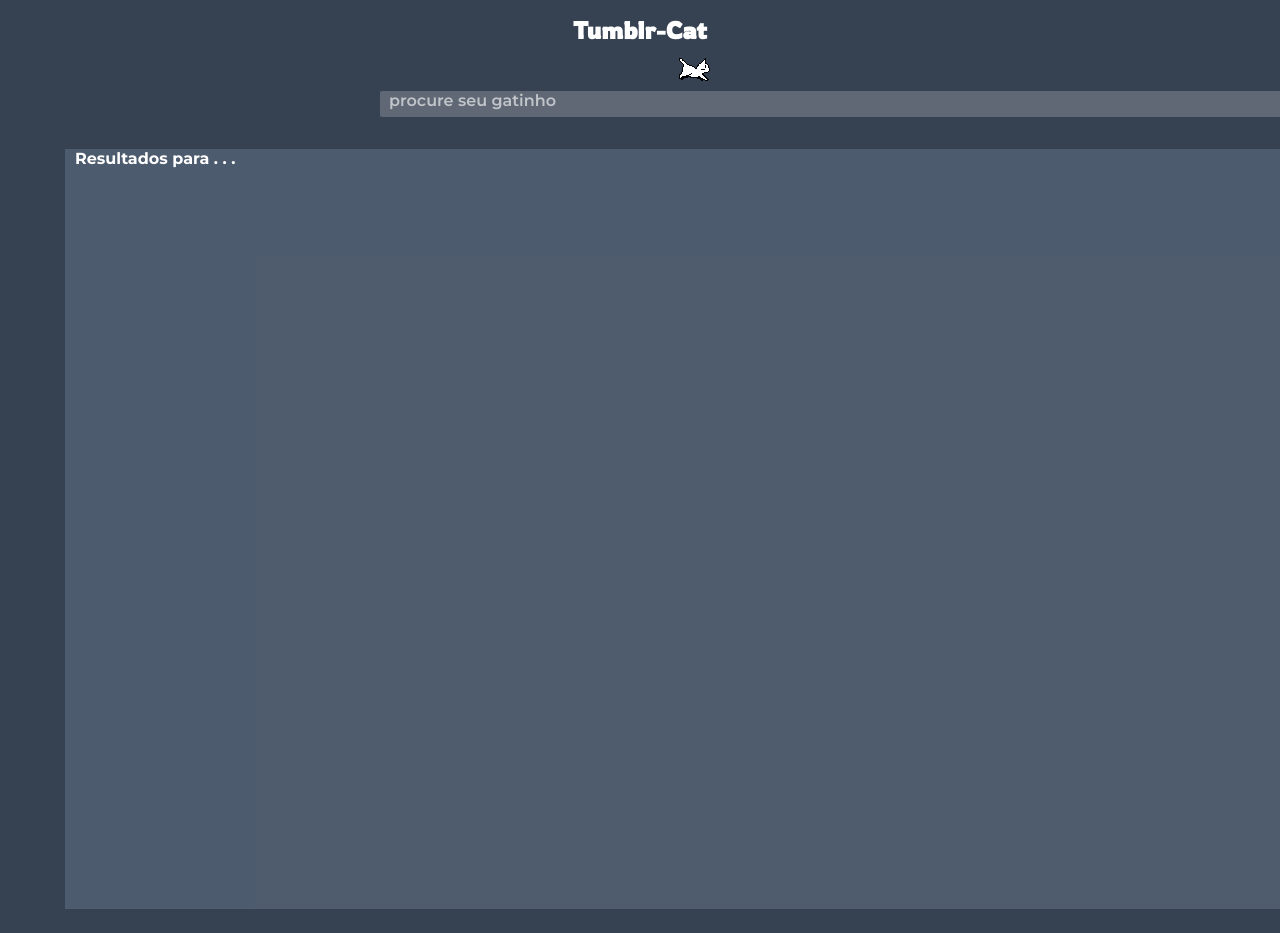
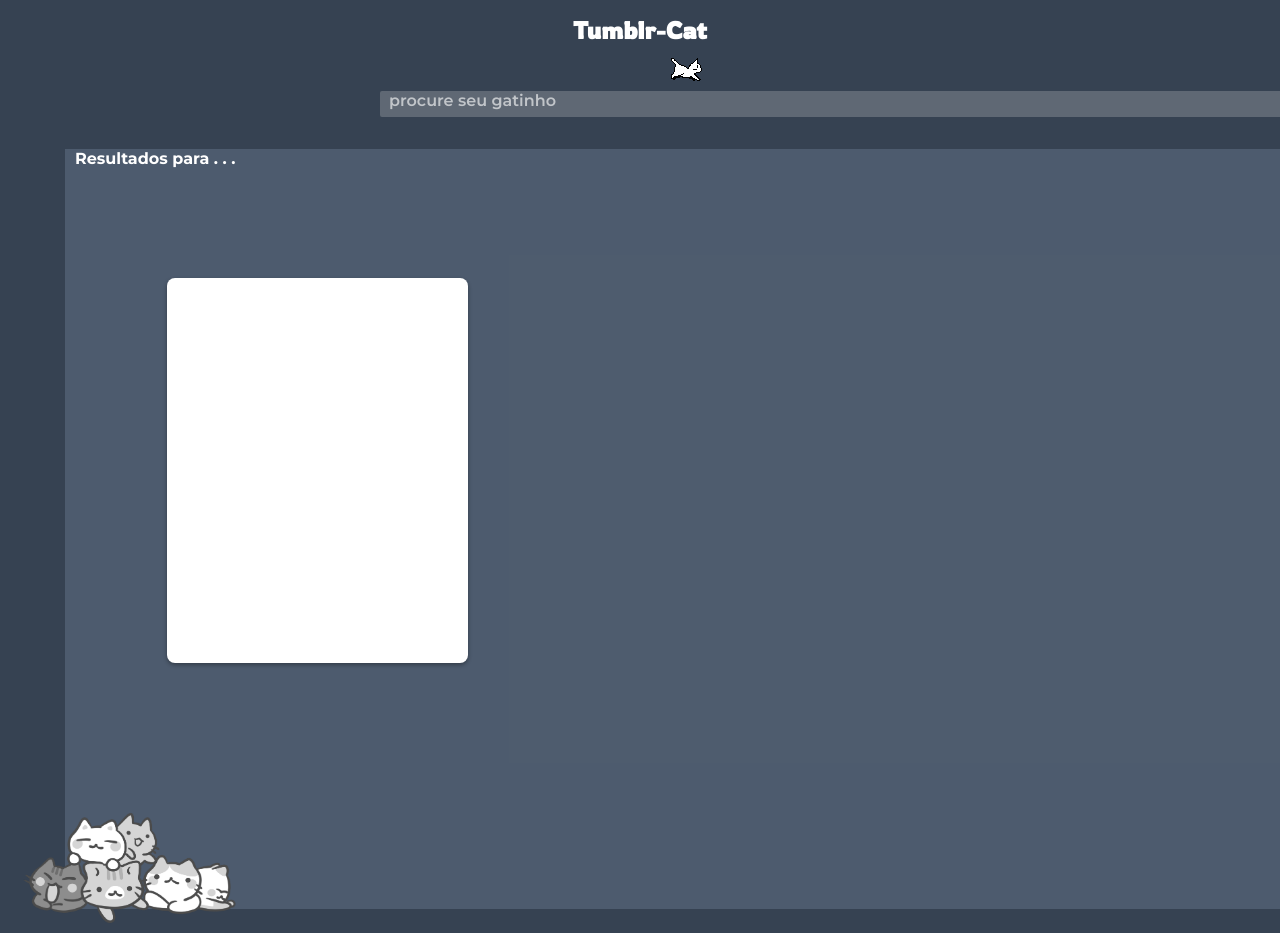
Before and after one commit to h4nniton/tumblr-api, a plain HTML site: page indexMain.html in a window 1280 px wide. Shown: the top 933 px of the page. Before the commit the page ends 909 px from the top, so only its background shows below. Drawn offline with Linux system fonts and the light colour scheme.

Commit message:
finalizando CSS

```diff
--- a/indexMain.html
+++ b/indexMain.html
@@ -18,7 +18,7 @@
     <header>
 
         <h1>Tumblr-Cat</h1>
-        <img src="./GIF/tumblr_7ed5176a3eaa9b991bf246d1ad3915b8_75a1f446_640.webp" alt="gif">
+        <img class="gif" src="./GIF/tumblr_7ed5176a3eaa9b991bf246d1ad3915b8_75a1f446_640.webp" alt="gif">
 
         <div class="barra-pesquisa">
             <p>procure seu gatinho</p>
@@ -31,15 +31,19 @@
         <div class="fundo">
             <div class="fundo-texto">Resultados para . . .</div>
 
-            <div class="card">
-                <div class="card-gatinho"></div>
-                <div class="card-gatinho"></div>
-                <div class="card-gatinho"></div>
+            <div class="card-container">
+                <div class="card"></div>
             </div>
         </div>
 
     </main>
 
+    <footer>
+
+        <img class="gatitos" src="./IMG/gatitos.png" alt="gatitos">
+
+    </footer>
+
 </body>
 
 </html>
--- a/styleMain.css
+++ b/styleMain.css
@@ -14,6 +14,7 @@ ul, ol, li {
 
 body {
     background-color: #273445ed;
+    overflow-x: hidden;
 
 }
 
@@ -25,9 +26,9 @@ h1 {
     margin-top: 15px;
 }
 
-img {
+.gif {
     margin-top: 10px;
-    margin-left: 678px;
+    margin-left: 670px;
 }
 
 .barra-pesquisa {
@@ -59,3 +60,38 @@ img {
     font-weight: bold;
     margin-left: 10px;
 }
+
+.card-container {
+    display: flex;
+    flex-direction: column;
+    gap: 16px;
+    cursor: pointer;
+}
+
+
+.card {
+    width: 301px;
+    height: 385px;
+    transition: all .5s;
+    background-color: white;
+    margin-left: 102px;
+    margin-top: 110px;
+    display: flex;
+    flex-direction: row;
+    justify-content: center;
+    align-items: center;
+    border-radius: 8px;
+    box-shadow: 0px 2px 4px #0005;
+    gap: 20px
+}
+
+.card:hover {
+    transform: scale(1.05);
+}
+
+.gatitos {
+    width: 215px;
+    z-index: 10px;
+    margin-top: -98px;
+    margin-left: 22px;
+}
```
Also changed, not shown: IMG/gatitos.png (added).
